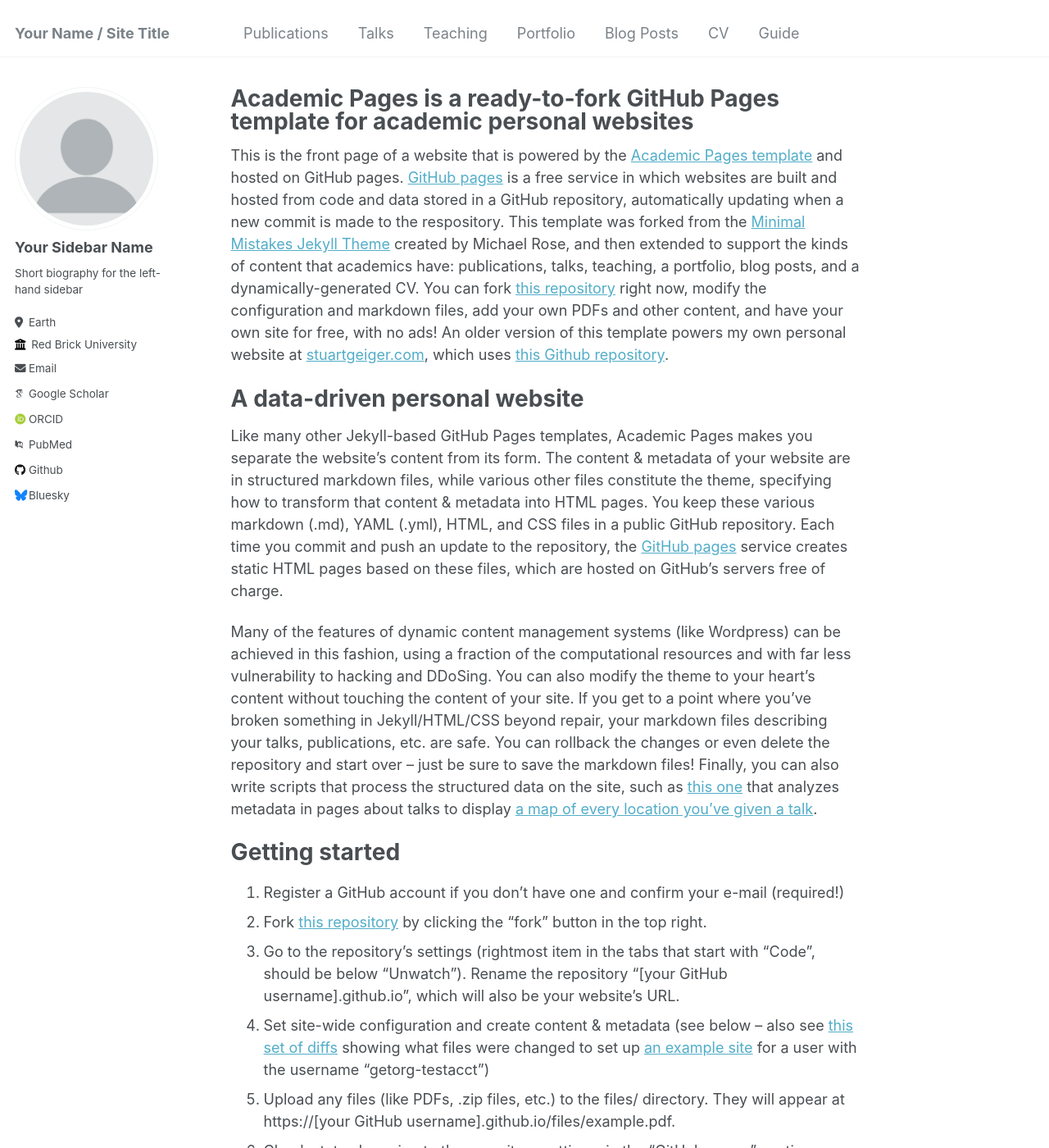
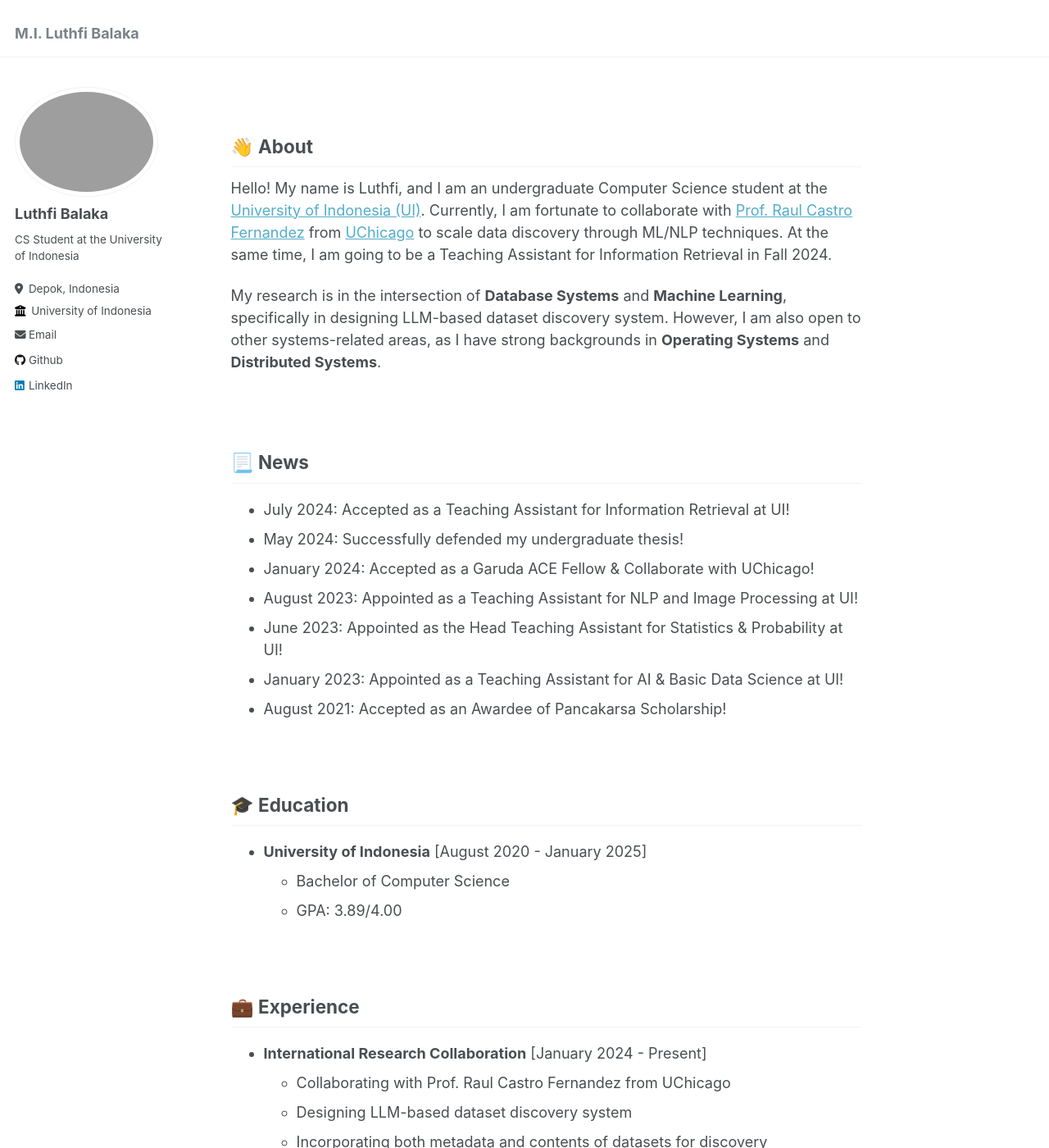
Before and after one commit to luthfibalaka/luthfibalaka.github.io, a Jekyll site: the page built from _pages/about.md, in a window 1280 px wide and 1400 px high. Shown: the whole window at 82% size. Built offline with Jekyll 4.4.1, drawn with Linux system fonts in a browser that asks for light colours; some web fonts are replaced; some of the changed text lies outside the part shown.

Commit message:
include my information

```diff
--- a/_config.yml
+++ b/_config.yml
@@ -8,47 +8,47 @@
 
 # Basic Site Settings
 locale                   : "en-US"
-title                    : "Your Name / Site Title"
+title                    : "M.I. Luthfi Balaka"
 title_separator          : "-"
-name                     : &name "Your Name"
+name                     : &name "Luthfi Balaka"
 description              : &description "personal description"
-url                      : https://academicpages.github.io # the base hostname & protocol for your site e.g. "https://mmistakes.github.io"
+url                      : https://luthfibalaka.github.io # the base hostname & protocol for your site e.g. "https://mmistakes.github.io"
 baseurl                  : "" # the subpath of your site, e.g. "/blog"
-repository               : "academicpages/academicpages.github.io"
+repository               : "luthfibalaka/luthfibalaka.github.io"
 
 # Site Author - The following control what appear as part of the author content on the side bar.
 #               If a field is blank the icon and link will not appear, otherwise it will be shown.
 #               Additional customization can be done by editing /_includes/author-profile.html
 author:
   # Biographic information
-  avatar           : "profile.png"
-  name             : "Your Sidebar Name"
+  avatar           : "profile.jpg"
+  name             : "Luthfi Balaka"
   pronouns         : # example: "she/her"
-  bio              : "Short biography for the left-hand sidebar"
-  location         : "Earth"
-  employer         : "Red Brick University"
+  bio              : "CS Student at the University of Indonesia"
+  location         : "Depok, Indonesia"
+  employer         : "University of Indonesia"
   uri              : # URL
-  email            : "none@example.org"
+  email            : "luthfibalaka@gmail.com"
 
   # Academic websites
   arxiv            : # URL - Update with the correct link to your profile
-  googlescholar    : "https://scholar.google.com/citations?user=PS_CX0AAAAAJ"
+  googlescholar    : # "https://scholar.google.com/citations?user=PS_CX0AAAAAJ"
   impactstory      : # URL
-  orcid            : "http://orcid.org/yourorcidurl"
+  orcid            : # "http://orcid.org/yourorcidurl"
   semantic         : # URL
-  pubmed           : "https://www.ncbi.nlm.nih.gov/pubmed/?term=john+snow"
+  pubmed           : # "https://www.ncbi.nlm.nih.gov/pubmed/?term=john+snow"
   researchgate     : # URL
 
   # Repositories and software development
   bitbucket        : # Username - Update with your username on the site
   codepen          : # Username
   dribbble         : # Username
-  github           : "academicpages"
+  github           : "luthfibalaka"
   kaggle           : # Username
   stackoverflow    : # User number or user number and name (i.e., use "1" or "1/jeff-atwood")
 
   # Social media
-  bluesky          : "bsky.app" # Replace this with you Bluesky username
+  bluesky          : # "bsky.app" # Replace this with you Bluesky username
   facebook         : # Username
   flickr           : # Username
   foursquare       : # Username
@@ -57,7 +57,7 @@ author:
   keybase          : # Username
   instagram        : # Username
   lastfm           : # Username
-  linkedin         : # Username
+  linkedin         : luthfibalaka
   mastodon         : # URL
   medium           : # URL
   pinterest        : # Username
@@ -108,7 +108,7 @@ staticman:
       options:
         format           : "iso8601" # "iso8601" (default), "timestamp-seconds", "timestamp-milliseconds"
 atom_feed:
-  hide                   : false     # change to true to hide the RSS feed in the footer
+  hide                   : true     # change to true to hide the RSS feed in the footer
   path                   : # blank (default) uses feed.xml
 
 
--- a/_includes/footer/custom.html
+++ b/_includes/footer/custom.html
@@ -1,3 +1,3 @@
 <!-- start custom footer snippets -->
-<a href="/sitemap/">Sitemap</a>
+<!-- <a href="/sitemap/">Sitemap</a> -->
 <!-- end custom footer snippets -->
--- a/_pages/about.md
+++ b/_pages/about.md
@@ -1,49 +1,57 @@
 ---
 permalink: /
-title: "Academic Pages is a ready-to-fork GitHub Pages template for academic personal websites"
+title: ""
 author_profile: true
 redirect_from:
   - /about/
   - /about.html
 ---
 
-This is the front page of a website that is powered by the [Academic Pages template](https://github.com/academicpages/academicpages.github.io) and hosted on GitHub pages. [GitHub pages](https://pages.github.com) is a free service in which websites are built and hosted from code and data stored in a GitHub repository, automatically updating when a new commit is made to the respository. This template was forked from the [Minimal Mistakes Jekyll Theme](https://mmistakes.github.io/minimal-mistakes/) created by Michael Rose, and then extended to support the kinds of content that academics have: publications, talks, teaching, a portfolio, blog posts, and a dynamically-generated CV. You can fork [this repository](https://github.com/academicpages/academicpages.github.io) right now, modify the configuration and markdown files, add your own PDFs and other content, and have your own site for free, with no ads! An older version of this template powers my own personal website at [stuartgeiger.com](http://stuartgeiger.com), which uses [this Github repository](https://github.com/staeiou/staeiou.github.io).
+## 👋 About
 
-A data-driven personal website
-======
-Like many other Jekyll-based GitHub Pages templates, Academic Pages makes you separate the website's content from its form. The content & metadata of your website are in structured markdown files, while various other files constitute the theme, specifying how to transform that content & metadata into HTML pages. You keep these various markdown (.md), YAML (.yml), HTML, and CSS files in a public GitHub repository. Each time you commit and push an update to the repository, the [GitHub pages](https://pages.github.com/) service creates static HTML pages based on these files, which are hosted on GitHub's servers free of charge.
+Hello! My name is Luthfi, and I am an undergraduate Computer Science student at the [University of Indonesia (UI)](https://cs.ui.ac.id/en/). Currently, I am fortunate to collaborate with [Prof. Raul Castro Fernandez](https://raulcastrofernandez.com/) from [UChicago](https://www.uchicago.edu/) to scale data discovery through ML/NLP techniques. At the same time, I am going to be a Teaching Assistant for Information Retrieval in Fall 2024.
 
-Many of the features of dynamic content management systems (like Wordpress) can be achieved in this fashion, using a fraction of the computational resources and with far less vulnerability to hacking and DDoSing. You can also modify the theme to your heart's content without touching the content of your site. If you get to a point where you've broken something in Jekyll/HTML/CSS beyond repair, your markdown files describing your talks, publications, etc. are safe. You can rollback the changes or even delete the repository and start over -- just be sure to save the markdown files! Finally, you can also write scripts that process the structured data on the site, such as [this one](https://github.com/academicpages/academicpages.github.io/blob/master/talkmap.ipynb) that analyzes metadata in pages about talks to display [a map of every location you've given a talk](https://academicpages.github.io/talkmap.html).
+My research is in the intersection of **Database Systems** and **Machine Learning**, specifically in designing LLM-based dataset discovery system. However, I am also open to other systems-related areas, as I have strong backgrounds in **Operating Systems** and **Distributed Systems**.
 
-Getting started
-======
-1. Register a GitHub account if you don't have one and confirm your e-mail (required!)
-1. Fork [this repository](https://github.com/academicpages/academicpages.github.io) by clicking the "fork" button in the top right.
-1. Go to the repository's settings (rightmost item in the tabs that start with "Code", should be below "Unwatch"). Rename the repository "[your GitHub username].github.io", which will also be your website's URL.
-1. Set site-wide configuration and create content & metadata (see below -- also see [this set of diffs](http://archive.is/3TPas) showing what files were changed to set up [an example site](https://getorg-testacct.github.io) for a user with the username "getorg-testacct")
-1. Upload any files (like PDFs, .zip files, etc.) to the files/ directory. They will appear at https://[your GitHub username].github.io/files/example.pdf.
-1. Check status by going to the repository settings, in the "GitHub pages" section
+<br>
 
-Site-wide configuration
-------
-The main configuration file for the site is in the base directory in [_config.yml](https://github.com/academicpages/academicpages.github.io/blob/master/_config.yml), which defines the content in the sidebars and other site-wide features. You will need to replace the default variables with ones about yourself and your site's github repository. The configuration file for the top menu is in [_data/navigation.yml](https://github.com/academicpages/academicpages.github.io/blob/master/_data/navigation.yml). For example, if you don't have a portfolio or blog posts, you can remove those items from that navigation.yml file to remove them from the header.
+## 📃 News
+* July 2024: Accepted as a Teaching Assistant for Information Retrieval at UI!
+* May 2024: Successfully defended my undergraduate thesis!
+* January 2024: Accepted as a Garuda ACE Fellow & Collaborate with UChicago!
+* August 2023: Appointed as a Teaching Assistant for NLP and Image Processing at UI!
+* June 2023: Appointed as the Head Teaching Assistant for Statistics & Probability at UI!
+* January 2023: Appointed as a Teaching Assistant for AI & Basic Data Science at UI!
+* August 2021: Accepted as an Awardee of Pancakarsa Scholarship!
 
-Create content & metadata
-------
-For site content, there is one markdown file for each type of content, which are stored in directories like _publications, _talks, _posts, _teaching, or _pages. For example, each talk is a markdown file in the [_talks directory](https://github.com/academicpages/academicpages.github.io/tree/master/_talks). At the top of each markdown file is structured data in YAML about the talk, which the theme will parse to do lots of cool stuff. The same structured data about a talk is used to generate the list of talks on the [Talks page](https://academicpages.github.io/talks), each [individual page](https://academicpages.github.io/talks/2012-03-01-talk-1) for specific talks, the talks section for the [CV page](https://academicpages.github.io/cv), and the [map of places you've given a talk](https://academicpages.github.io/talkmap.html) (if you run this [python file](https://github.com/academicpages/academicpages.github.io/blob/master/talkmap.py) or [Jupyter notebook](https://github.com/academicpages/academicpages.github.io/blob/master/talkmap.ipynb), which creates the HTML for the map based on the contents of the _talks directory).
+<br>
 
-**Markdown generator**
+## 🎓 Education
+* **University of Indonesia** [August 2020 - January 2025]
+  * Bachelor of Computer Science
+  * GPA: 3.89/4.00
 
-I have also created [a set of Jupyter notebooks](https://github.com/academicpages/academicpages.github.io/tree/master/markdown_generator
-) that converts a CSV containing structured data about talks or presentations into individual markdown files that will be properly formatted for the Academic Pages template. The sample CSVs in that directory are the ones I used to create my own personal website at stuartgeiger.com. My usual workflow is that I keep a spreadsheet of my publications and talks, then run the code in these notebooks to generate the markdown files, then commit and push them to the GitHub repository.
+<br>
 
-How to edit your site's GitHub repository
-------
-Many people use a git client to create files on their local computer and then push them to GitHub's servers. If you are not familiar with git, you can directly edit these configuration and markdown files directly in the github.com interface. Navigate to a file (like [this one](https://github.com/academicpages/academicpages.github.io/blob/master/_talks/2012-03-01-talk-1.md) and click the pencil icon in the top right of the content preview (to the right of the "Raw | Blame | History" buttons). You can delete a file by clicking the trashcan icon to the right of the pencil icon. You can also create new files or upload files by navigating to a directory and clicking the "Create new file" or "Upload files" buttons.
+## 💼 Experience
+* **International Research Collaboration** [January 2024 - Present]
+  * Collaborating with Prof. Raul Castro Fernandez from UChicago
+  * Designing LLM-based dataset discovery system
+  * Incorporating both metadata and contents of datasets for discovery
 
-Example: editing a markdown file for a talk
-![Editing a markdown file for a talk](/images/editing-talk.png)
+* **University of Indonesia - Teaching Assistants**
+  * **Fall 2024**: Information Retrieval
+  * **Fall 2023**: Natural Language Processing (NLP) & Image Processing
+  * **Summer 2023**: Statistics & Probability (Head TA)
+  * **Spring 2023**: Artificial Intelligence & Basic Data Science
 
-For more info
-------
-More info about configuring Academic Pages can be found in [the guide](https://academicpages.github.io/markdown/). The [guides for the Minimal Mistakes theme](https://mmistakes.github.io/minimal-mistakes/docs/configuration/) (which this theme was forked from) might also be helpful.
+<br>
+
+## 🏅 Awards
+* **Garuda ACE Fellow** [January 2024 - Present]
+  * Supported by **MoECRT ACE Open Research**
+  * Receiving stipends and supports to perform research & apply for PhD programs
+
+* **Awardee of Pancakarsa Scholarship** [August 2021 - August 2024]
+  * Supported by **The Government of Bogor Regency**
+  * Received college tuition for academic excellence
```
Also changed, not shown: _data/navigation.yml (+14 -14 lines), _pages/sitemap.md (+1 -1 lines), 1 other file.
